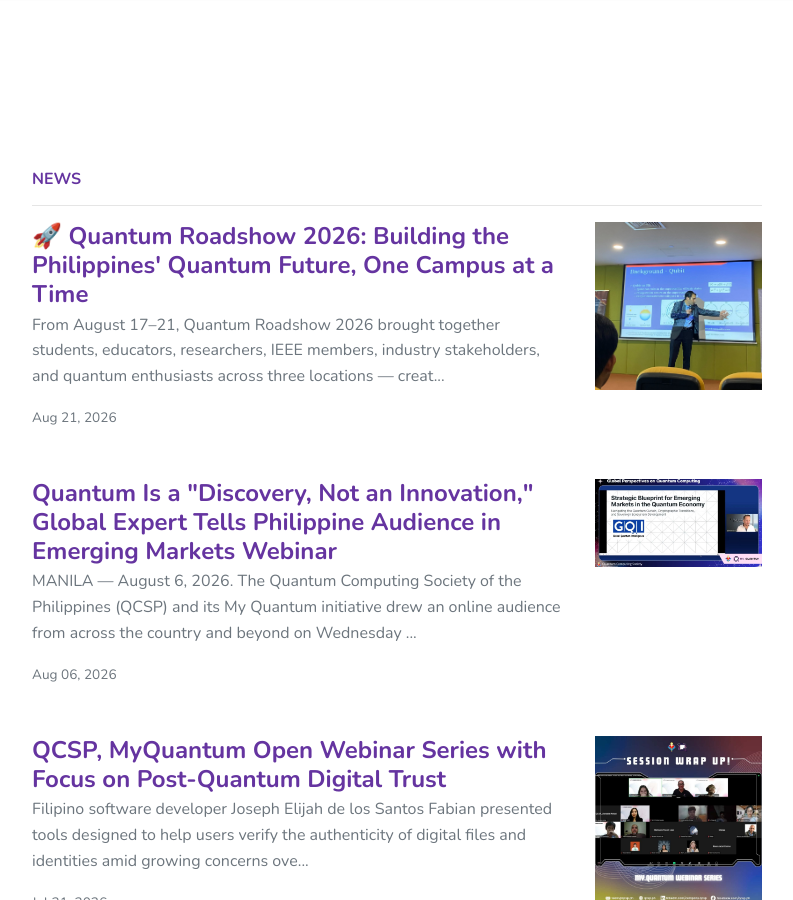
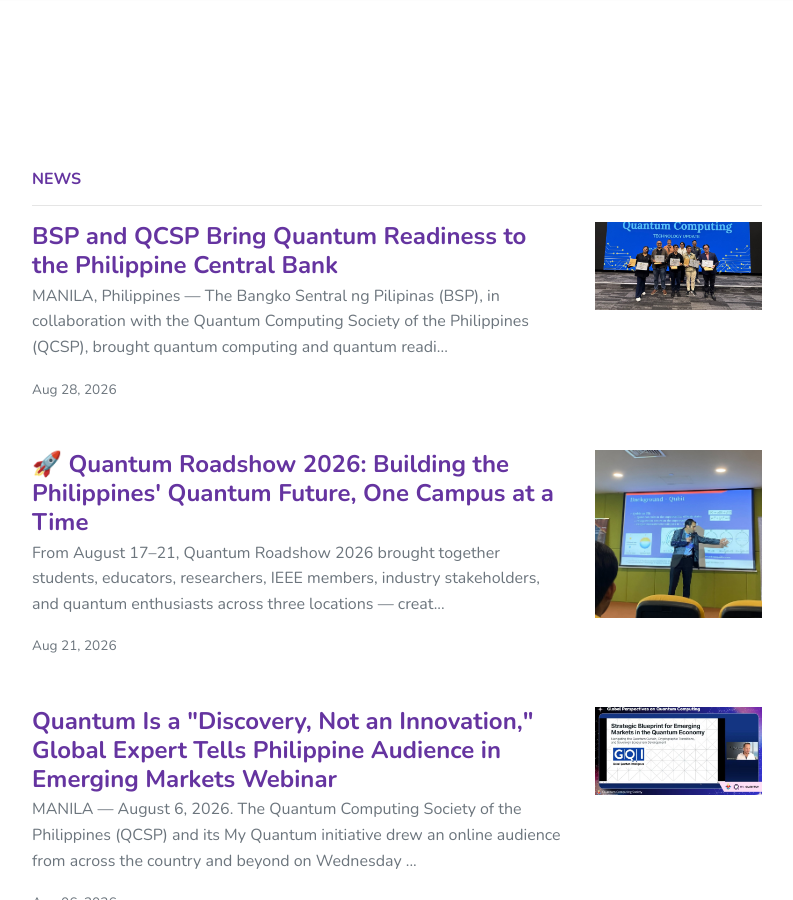
Before and after one commit to corpbob-qcsp/Quantum-Computing-Philippines.github.io, a Jekyll site: the page built from _pages/news.html, in a window 1280 px wide and 900 px high. Shown: the whole window, without its empty margins (243-1036 px from the left). Built offline with Jekyll 4.4.1, drawn with Linux system fonts in a browser that asks for light colours; nearby versions of some CDN libraries; some of the changed lines change nothing that is shown.

Commit message:
add BSP event news

```diff
--- a/_data/events.yml
+++ b/_data/events.yml
@@ -231,10 +231,11 @@
 
 - title: "Quantum Readiness for the Financial Sector: From Fundamentals to Future Applications"
   date: 2026-08-28
-  time: "8:00 AM – 5:00 PM"
+  time: "8:00 AM – 4:30 PM"
   venue: "Hub Auditorium, BSP Head Office"
   description: "A one-day Quantum Computing Workshop for the Bangko Sentral ng Pilipinas (BSP), giving participants a practical introduction to quantum computing and its emerging relevance to the financial sector. The program covers quantum computing foundations, hands-on programming with Qiskit, quantum readiness, cybersecurity implications and quantum-safe cryptography, and concludes with a discussion of quantum computing use cases in finance—equipping BSP participants with a clearer view of what quantum computing can do today, where the technology is heading, and how financial institutions can begin preparing for the quantum era."
   learn_more_url: "/workshop-bsp-2026.html"
+  recap_url: "/news/2026-08-28-bsp-quantum-readiness-workshop/"
 
 - title: "QISTCon 2026"
   date: 2026-11-09
--- /dev/null
+++ b/_news/2026-08-28-bsp-quantum-readiness-workshop.md
@@ -0,0 +1,80 @@
+---
+layout: post
+title:  "BSP and QCSP Bring Quantum Readiness to the Philippine Central Bank"
+date:   2026-08-28 00:00:00 -0800
+author: qcsp
+image: assets/images/bsp-quantum-readiness-workshop/group-photo-hero.jpg
+categories: News
+comments: false
+---
+MANILA, Philippines — The Bangko Sentral ng Pilipinas (BSP), in collaboration with the Quantum Computing Society of the Philippines (QCSP), brought quantum computing and quantum readiness closer to the Philippine financial sector through a one-day workshop held on August 28, 2026, at the Hub Auditorium of the BSP Head Office in Manila.
+
+| ![](/assets/images/bsp-quantum-readiness-workshop/group-photo-hero.jpg) |
+|:--:|
+| *Speakers and organizers after the Quantum Computing Technology Update workshop, BSP Head Office, August 28, 2026.* |
+
+The event brought together BSP professionals, researchers, cybersecurity experts, and members of the Philippine quantum community to explore quantum computing fundamentals, quantum programming, cybersecurity, post-quantum cryptography, and the potential implications of quantum technologies for central banks and financial institutions.
+
+## The Workshop Almost Did Not Happen
+
+Heavy rains had persisted throughout the week, raising concerns that the event might be cancelled. Despite the difficult weather conditions, the workshop pushed through, with many participants still making their way to the BSP Head Office to attend the program.
+
+Cherry Pie Valencia served as master of ceremonies, while Raquel T. Apostol, Director of the IT Strategy and Governance Department of the Bangko Sentral ng Pilipinas, formally opened the workshop.
+
+The morning sessions focused on making quantum computing accessible to participants coming from different professional backgrounds.
+
+Marc Jermaine Pontiveros, Senior Software Engineer at White Widget, Qiskit Advocate, and MS Computer Science candidate at the University of the Philippines Diliman, introduced the fundamental ideas behind quantum computing, including superposition, entanglement, interference, and measurement. He later discussed quantum circuits and algorithms, connecting these concepts to how quantum computers process information.
+
+| ![](/assets/images/bsp-quantum-readiness-workshop/marc-pontiveros-entanglement.jpg) |
+|:--:|
+| *Marc Jermaine Pontiveros discusses entanglement during the morning session on quantum computing fundamentals.* |
+
+Elmer Peramo, Assistant Scientist at the Department of Science and Technology and QCSP Director for Program Development, introduced computational complexity and explained why certain difficult computational problems are of particular interest in quantum computing.
+
+| ![](/assets/images/bsp-quantum-readiness-workshop/elmer-peramo-complexity.jpg) |
+|:--:|
+| *Elmer Peramo's session on computational complexity compared how classical algorithms scale.* |
+
+The workshop then moved from concepts to hands-on quantum computing with Jeffrey Aborot, Supervising Senior Science Research Specialist at DOST–Advanced Science and Technology Institute (DOST-ASTI), who introduced participants to quantum programming using Qiskit. His session demonstrated how quantum circuits can be constructed and explored through software, giving participants an opportunity to see how the concepts introduced earlier in the day translate into actual quantum programs.
+
+| ![](/assets/images/bsp-quantum-readiness-workshop/jeffrey-aborot-qiskit.jpg) |
+|:--:|
+| *Jeffrey Aborot leads the hands-on Qiskit programming session.* |
+
+The discussions later turned toward one of the most immediate concerns for the financial sector: cybersecurity in a future where sufficiently powerful quantum computers could challenge some of today's widely deployed public-key cryptographic systems.
+
+Philip Casanova, Partner at SGV & Co./EY Philippines and President of ISC2 Philippines, discussed quantum readiness, realistic timelines, cybersecurity risks, and the transition toward quantum-safe cryptography. The session highlighted why organizations do not need to wait for fault-tolerant quantum computers before beginning preparations for the post-quantum era.
+
+| ![](/assets/images/bsp-quantum-readiness-workshop/philip-casanova-quantum-readiness.jpg) |
+|:--:|
+| *Philip Casanova's session covered quantum readiness timelines and the transition to quantum-safe cryptography.* |
+
+## The Weather Changes the Program
+
+As the rain continued, government work was suspended by 1 p.m., forcing organizers to shorten the remainder of the workshop.
+
+The scheduled presentations of Dylan Josh Domingo Lopez, Dr. Angelina Frank, and Olga Mamlyga could no longer proceed in their original format. Their sessions were intended to examine the financial sector's needs and readiness for quantum technologies, potential quantum-computing applications in finance, and architectural approaches to post-quantum resilience across finance, blockchain, and digital assets.
+
+Instead of simply cancelling the remaining discussions, the organizers brought the speakers together for a panel discussion, allowing the audience to engage directly with them on the implications of quantum computing and post-quantum security for the financial sector.
+
+| ![](/assets/images/bsp-quantum-readiness-workshop/panel-discussion-video-call.jpg) |
+|:--:|
+| *Dylan Josh Lopez, Olga Mamlyga, and Dr. Angelina Frank join the improvised panel discussion remotely.* |
+
+The shortened format ultimately provided an opportunity for a broader conversation among experts and participants, connecting the technical concepts discussed throughout the workshop with the practical questions facing financial institutions today.
+
+## Building Quantum Readiness in the Financial Sector
+
+Despite the shortened program, the workshop successfully introduced participants to a broad spectrum of quantum computing—from the fundamental principles of qubits and quantum circuits to programming, algorithms, cybersecurity, financial applications, and post-quantum resilience.
+
+More importantly, the event represented another step toward building quantum readiness in the Philippines.
+
+For the financial sector, quantum readiness is not simply about preparing to use quantum computers. It also means understanding how quantum technologies may affect existing digital infrastructure, identifying cryptographic systems that may eventually need to be migrated, developing expertise in post-quantum cryptography, and building institutional knowledge before the technology reaches greater maturity.
+
+For QCSP, bringing these discussions to the country's central bank is part of a broader effort to develop a Philippine quantum ecosystem that connects government, academia, industry, and the technology community.
+
+The August 28 workshop demonstrated that interest in quantum technology is moving beyond universities and research laboratories and into institutions that will eventually have to address its economic, cybersecurity, regulatory, and operational implications.
+
+And despite a week of heavy rain, an early suspension of government work, and a program that had to be reorganized on the spot, the workshop pushed through.
+
+The circumstances may have shortened the day, but they did not diminish its purpose: to begin preparing Philippine institutions for a technological transition that is still emerging, but whose implications are important enough to understand today.
```
Also changed, not shown: assets/images/bsp-quantum-readiness-workshop/elmer-peramo-complexity.jpg (added), assets/images/bsp-quantum-readiness-workshop/group-photo-hero.jpg (added), assets/images/bsp-quantum-readiness-workshop/jeffrey-aborot-qiskit.jpg (added), assets/images/bsp-quantum-readiness-workshop/marc-pontiveros-entanglement.jpg (added), assets/images/bsp-quantum-readiness-workshop/panel-discussion-video-call.jpg (added), assets/images/bsp-quantum-readiness-workshop/philip-casanova-quantum-readiness.jpg (added), 1 other file.
